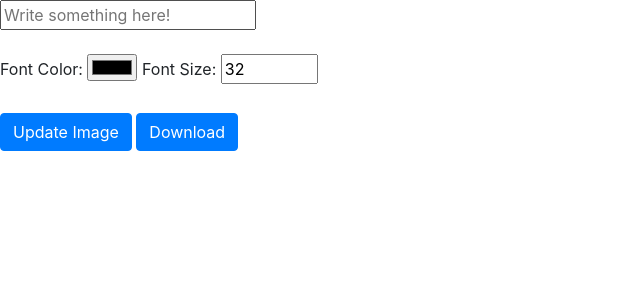
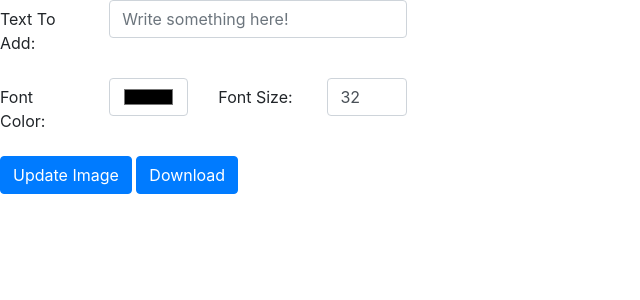
Before and after one commit to peterlc-0881/memegen, a Django app: page /memegen/1/ in a window 1280 px wide. Shown: the top 300 px of the page, without its empty margins (0-640 px from the left). Run offline with Django 3.2, Linux system fonts and the light colour scheme; some libraries are stand-ins or nearby versions.

Commit message:
Started working on CSS and adding bootstrap elements

```diff
--- a/mysite/memegen/static/memegen/js/edit_photo.js
+++ b/mysite/memegen/static/memegen/js/edit_photo.js
@@ -15,7 +15,7 @@ window.onload = function() {
 	this.stage.add(layer);
 
 	// @TODO: handle very large images (and probably very small images too)
-	var src_img = document.getElementById("src-img");
+	var src_img = document.getElementById("srcImg");
 	var img = new Konva.Image({
 		x: windowW / 2,
 		y: windowH / 2,
@@ -34,11 +34,11 @@ window.onload = function() {
 
 change_photo = function() {
 	// input validation
-	var fontSizeObj = document.getElementById("font_size");
+	var fontSizeObj = document.getElementById("fontSize");
 	if (!fontSizeObj.checkValidity()) {
 		return;
 	}
-	var captionObj = document.getElementById("form_caption");
+	var captionObj = document.getElementById("formCaption");
 	if (!captionObj.checkValidity()) {
 		return;
 	}
@@ -54,10 +54,10 @@ change_photo = function() {
 	var addedText = new Konva.Text({
 		x: myImg.x(),
 		y: myImg.y(),
-		text: $("#form_caption").val(),
-		fontSize:$("#font_size").val(),
+		text: $("#formCaption").val(),
+		fontSize:$("#fontSize").val(),
 		fontFamily: 'Calibri',
-		fill: $("#font_color").val(),
+		fill: $("#fontColor").val(),
 		draggable: true,
 		dragBoundFunc: function(pos) {
 			var newX = pos.x;
--- a/mysite/memegen/templates/memegen/edit-photo.html
+++ b/mysite/memegen/templates/memegen/edit-photo.html
@@ -1,39 +1,59 @@
 <!DOCTYPE html>
+<html lang="en">
+    <head>
+    <!-- Required meta tags -->
+    <meta charset="utf-8">
+    <meta name="viewport" content="width=device-width, initial-scale=1, shrink-to-fit=no">
 
+    <!-- Bootstrap CSS -->
     <link rel="stylesheet" href="https://stackpath.bootstrapcdn.com/bootstrap/4.4.1/css/bootstrap.min.css"
         integrity="sha384-Vkoo8x4CGsO3+Hhxv8T/Q5PaXtkKtu6ug5TOeNV6gBiFeWPGFN9MuhOf23Q9Ifjh" crossorigin="anonymous">
 
-<head>
     <script src="https://ajax.aspnetcdn.com/ajax/jQuery/jquery-3.4.1.min.js"></script>
     <script src="https://unpkg.com/konva@5.0.3/konva.min.js"></script>
+
+    <title>MemeGen</title>
     </head>
 
-<html lang='en'>
-
     <body>
-    <form id="edit-img-form" onsubmit="return false">
-        <input id="form_caption" class="text" name="caption" placeholder="Write something here!" maxlength="140" required/>
-        <div><br /></div>
+        <form id="editImgForm" onsubmit="return false">
+            <div class="form-group row">
+                <label for="formCaption" class="col-sm-3 col-md-1 col-form-label">Text To Add:</label>
+                <div class="col-sm-9 col-md-3">
+                    <input id="formCaption" class="form-control" name="caption" placeholder="Write something here!" maxlength="140" required/>
+                </div>
+            </div>
+            <div class="form-group row">
+                <label for="fontColor" class="col-sm-3 col-md-1 col-form-label">Font Color:</label>
+                <div class="col-sm-3 col-md-1">
+                    <input id="fontColor" class="form-control" type="color" name="fontcolor" />
+                </div>
+                <label for="fontSize" class="col-sm-3 col-md-1 col-form-label">Font Size:</label>
+                <div class="col-sm-3 col-md-1">
+                    <input id="fontSize" class="form-control" type="number" name="fontsize" min="18" max="128" value="32" />
+                </div>
+            </div>
             <div>
-            <label for="font_color">Font Color:</label>
-            <input id="font_color" type="color" name="fontcolor" />
-            <label for="font_size">Font Size:</label>
-            <input id="font_size" type="number" name="fontsize" min="18" max="128" value="32" />
-        </div>
-        <div><br /></div>
-        <div>
-            <input id="form_submit" type="submit" value="Update Image" class="btn btn-primary" onclick="change_photo()" />
-            <input id="download_image" type="submit" value="Download" class="btn btn-primary" onclick="save_photo()" />
+                <input id="formSubmit" type="submit" value="Update Image" class="btn btn-primary" onclick="change_photo()" />
+                <input id="downloadImage" type="submit" value="Download" class="btn btn-primary" onclick="save_photo()" />
             </div>
         </form>
         <br />
         <!--To be referenced by canvas-->
-    <img src="{{ img_url }}" crossorigin="anonymous" id="src-img" hidden>
+        <img src="{{ img_url }}" crossorigin="anonymous" id="srcImg" hidden>
 
         <!--TODO: Added instructions for user-->
         <div id="container"></div>
         {% load static %}
         <script src="{% static 'memegen/js/edit_photo.js' %}"></script>
+
+        <!-- Optional JavaScript -->
+        <!-- jQuery first, then Popper.js, then Bootstrap JS -->
+        <script src="https://code.jquery.com/jquery-3.4.1.slim.min.js"
+            integrity="sha384-J6qa4849blE2+poT4WnyKhv5vZF5SrPo0iEjwBvKU7imGFAV0wwj1yYfoRSJoZ+n" crossorigin="anonymous"></script>
+        <script src="https://cdn.jsdelivr.net/npm/popper.js@1.16.0/dist/umd/popper.min.js"
+            integrity="sha384-Q6E9RHvbIyZFJoft+2mJbHaEWldlvI9IOYy5n3zV9zzTtmI3UksdQRVvoxMfooAo" crossorigin="anonymous"></script>
+        <script src="https://stackpath.bootstrapcdn.com/bootstrap/4.4.1/js/bootstrap.min.js"
+            integrity="sha384-wfSDF2E50Y2D1uUdj0O3uMBJnjuUD4Ih7YwaYd1iqfktj0Uod8GCExl3Og8ifwB6" crossorigin="anonymous"></script>
     </body>
-
 </html>
```
Also changed, not shown: mysite/memegen/templates/memegen/display-search.html (+20 -9 lines), mysite/memegen/templates/memegen/search.html (+20 -2 lines). Lines whose indentation alone changed are shown as unchanged.
